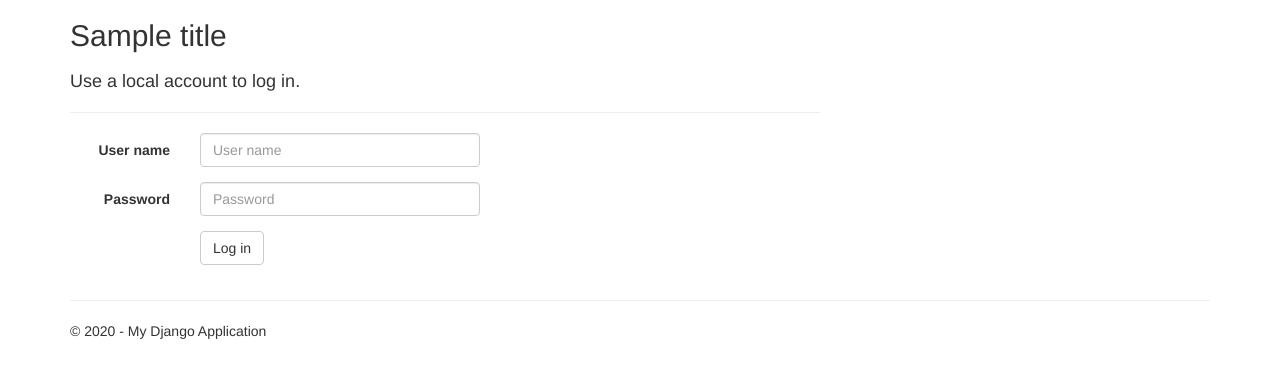
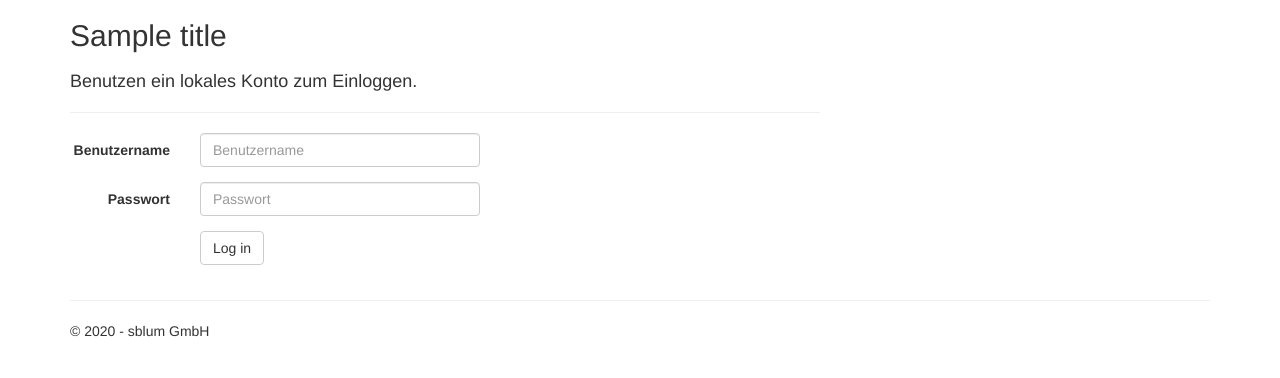
Before and after one commit to ductungnguyen/pythonVS-Spielwiese, a Django app: template DjangoWeb/app/templates/app/login.html in a window 1280 px wide. Shown: the part 51-429 px from the top of the page. Run offline with Django 3.2, Linux system fonts and the light colour scheme; the template is opened without the code that fills it: values that come from a table or form of the project are taken from there, most other values are stand-ins (such as "Sample title", 1, 10 or a date in 2020); some libraries are stand-ins or nearby versions.

Commit message:
kleine Änderung Log-In Seite auf Deutsch

```diff
--- a/DjangoWeb/app/forms.py
+++ b/DjangoWeb/app/forms.py
@@ -11,8 +11,8 @@ class BootstrapAuthenticationForm(AuthenticationForm):
     username = forms.CharField(max_length=254,
                                widget=forms.TextInput({
                                    'class': 'form-control',
-                                   'placeholder': 'User name'}))
+                                   'placeholder': 'Benutzername'}))
     password = forms.CharField(label=_("Password"),
                                widget=forms.PasswordInput({
                                    'class': 'form-control',
-                                   'placeholder':'Password'}))
+                                   'placeholder':'Passwort'}))
--- a/DjangoWeb/app/templates/app/layout.html
+++ b/DjangoWeb/app/templates/app/layout.html
@@ -36,7 +36,7 @@
 {% block content %}{% endblock %}
         <hr/>
         <footer>
-            <p>&copy; {{ year }} - My Django Application</p>
+            <p>&copy; {{ year }} - sblum GmbH</p>
         </footer>
     </div>
 
--- a/DjangoWeb/app/templates/app/login.html
+++ b/DjangoWeb/app/templates/app/login.html
@@ -8,16 +8,16 @@
         <section id="loginForm">
             <form action="." method="post" class="form-horizontal">
                 {% csrf_token %}
-                <h4>Use a local account to log in.</h4>
+                <h4>Benutzen ein lokales Konto zum Einloggen.</h4>
                 <hr />
                 <div class="form-group">
-                    <label for="id_username" class="col-md-2 control-label">User name</label>
+                    <label for="id_username" class="col-md-2 control-label">Benutzername</label>
                     <div class="col-md-10">
                         {{ form.username }}
                     </div>
                 </div>
                 <div class="form-group">
-                    <label for="id_password" class="col-md-2 control-label">Password</label>
+                    <label for="id_password" class="col-md-2 control-label">Passwort</label>
                     <div class="col-md-10">
                         {{ form.password }}
                     </div>
@@ -29,7 +29,7 @@
                     </div>
                 </div>
                 {% if form.errors %}
-                <p class="validation-summary-errors">Please enter a correct user name and password.</p>
+                <p class="validation-summary-errors">Bitte gueltigen Benutzernamen und Passwort eingeben</p>
                 {% endif %}
             </form>
         </section>
```
Also changed, not shown: DjangoWeb/db.sqlite3.
